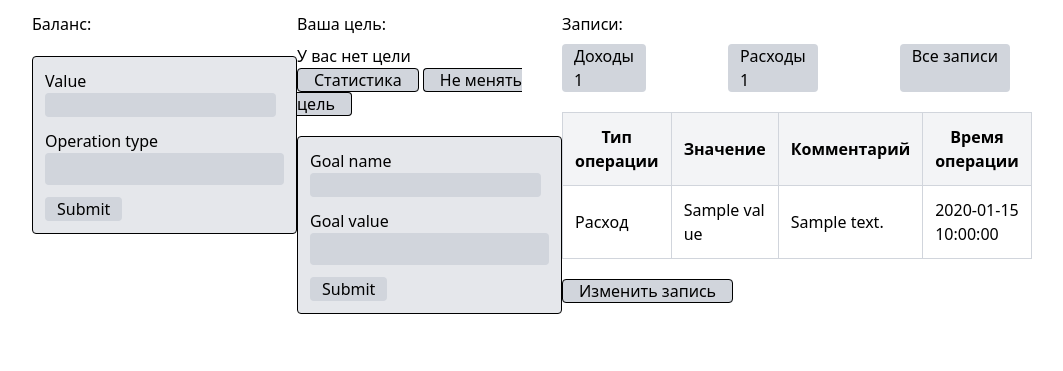
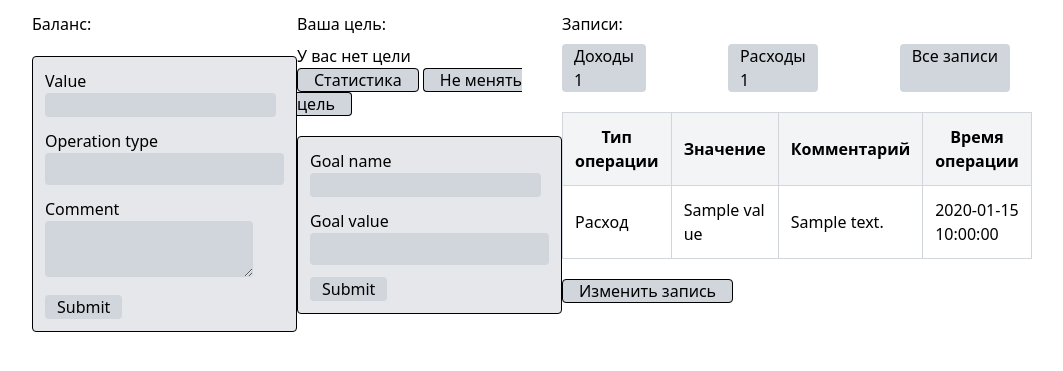
Before and after one commit to phantazeeer/MoneySaverSQLAlchemy, a FastAPI app: template app/templates/user_page.html in a window 1280 px wide. Shown: the part 65-436 px from the top of the page, without its empty margins (128-1191 px from the left). Run offline with FastAPI, Linux system fonts and the light colour scheme; the template is opened without the code that fills it: most values are stand-ins (such as "Sample title", 1, 10 or a date in 2020); form fields are guessed from the names that the template uses; parts of the project's set-up code (start-up, migrations or seed data) failed here and were passed over.

Commit message:
feat(templates): added comment field for fast adding records

```diff
--- a/app/db/models/costs_and_earnings.py
+++ b/app/db/models/costs_and_earnings.py
@@ -9,7 +9,7 @@ class CostsAndEarnings(Base):
     user_id: Mapped[int] = mapped_column(ForeignKey('user.id', ondelete="CASCADE"))
     operation_type: Mapped[int] = mapped_column(CheckConstraint('operation_type = 1 or operation_type = 0'))
     value: Mapped[int] = mapped_column(nullable=False)
-    comment: Mapped[str] = mapped_column(nullable=True)
+    comment: Mapped[str] = mapped_column(nullable=True, default="")
     created_at: Mapped[datetime] = mapped_column(default=datetime.now(tz=timezone.utc))
 
     user: Mapped["User"] = relationship(back_populates="costs_and_earnings")
--- a/app/forms/fast_add_record_form.py
+++ b/app/forms/fast_add_record_form.py
@@ -1,8 +1,9 @@
-from wtforms import Form, IntegerField, SelectField, SubmitField
+from wtforms import Form, IntegerField, SelectField, SubmitField, StringField
 from wtforms.validators import DataRequired
 
 
 class FastAddRecordForm(Form):
     value = IntegerField("Введите значение", validators=[DataRequired()])
     operation_type = SelectField("Введите тип записи", choices=[(0, "доход"), (1, "расход")], validators=[DataRequired()], default=0)
+    comment = StringField("Введите комментарий к записи")
     submit = SubmitField("Добавить запись")
--- a/app/templates/user_page.html
+++ b/app/templates/user_page.html
@@ -21,6 +21,15 @@
                 <p>{{ FastAddRecordForm.operation_type.label }}</p>
                 {{ FastAddRecordForm.operation_type(class="form-control bg-gray-300 p-1 rounded-sm") }}<br>
                 {% for error in FastAddRecordForm.operation_type.errors %}
+                <p class="alert alert-danger" role="alert">
+                    {{ error }}
+                </p>
+                {% endfor %}
+            </div>
+            <div class="mt-3">
+                <p>{{ FastAddRecordForm.comment.label }}</p>
+                {{ FastAddRecordForm.comment(class="form-control bg-gray-300 p-1 rounded-sm") }}<br>
+                {% for error in FastAddRecordForm.comment.errors %}
                 <p class="alert alert-danger" role="alert">
                     {{ error }}
                 </p>
```
